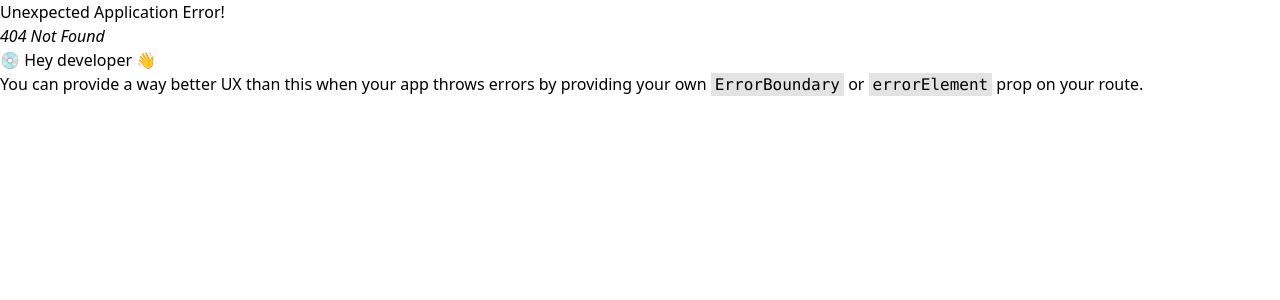
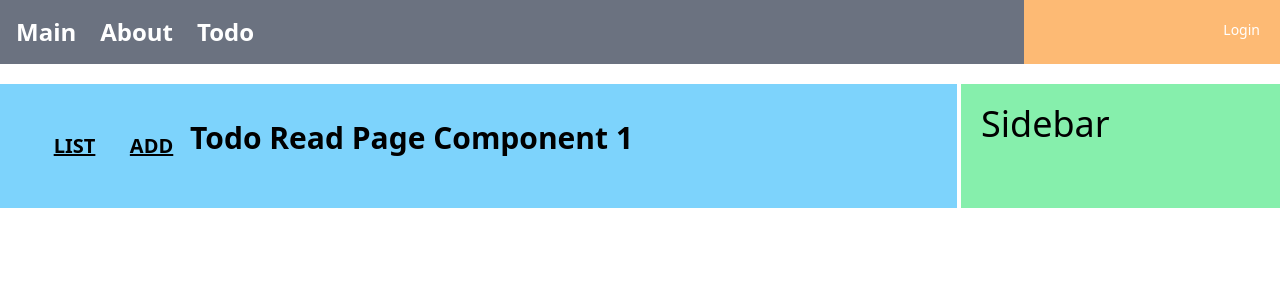
Before and after one commit to shekdns/react-springboot, a React (Create React App) app: page /todo/read/1 in a window 1280 px wide. Before the commit this address had no page. Shown: the top 300 px of the page. Built offline with nearby package versions, Linux system fonts and the light colour scheme.

Commit message:
2024/09/05 useParam study

```diff
--- /dev/null
+++ b/src/pages/todo/ListPage.js
@@ -0,0 +1,13 @@
+import React from 'react';
+
+const ListPage = () => {
+  return (
+    <div className='p-4 w-full bg-white'>
+      <div className='text-3xl font-extrabold'>
+        Todo List Page Component
+      </div>
+    </div>
+  );
+};
+
+export default ListPage;
--- /dev/null
+++ b/src/pages/todo/ReadPage.js
@@ -0,0 +1,15 @@
+import React from 'react';
+import { useParams } from 'react-router-dom';
+
+const ReadPage = () => {
+  const {tno} = useParams();
+
+  return (
+    <div className='text-3xl font-extrabold'>
+      Todo Read Page Component {tno}
+    </div>
+  );
+};
+
+
+export default ReadPage;
--- a/src/router/root.js
+++ b/src/router/root.js
@@ -1,5 +1,6 @@
 import { createBrowserRouter } from "react-router-dom";
 import { Suspense, lazy } from "react"; //필요한 순간까지 컴포넌트를 메모리상으로 올리지 않도록 지연로딩을 위해서 사용
+import todoRouter from "./todoRouter";
 
 const Loading = <div>Loading...</div>
 const Main    = lazy( () => import( "../pages/MainPage" ) )
@@ -8,6 +9,8 @@
 
 //const { createBrowserRouter } = require( "react-router-dom" );
 const TodoIndex = lazy( () => import( "../pages/todo/IndexPage" ) )
+
+//const TodoList = lazy( () => import( "../pages/todo/ListPage" ) )
 
 const root = createBrowserRouter([
   {
@@ -20,7 +23,8 @@
   },
   {
     path: "todo",
-    element : <Suspense fallback={Loading}><TodoIndex/></Suspense>
+    element : <Suspense fallback={Loading}><TodoIndex/></Suspense>,
+    children: todoRouter()
   },
 ])
 
--- /dev/null
+++ b/src/router/todoRouter.js
@@ -0,0 +1,26 @@
+import React from 'react';
+import { Suspense, lazy } from 'react';
+import { Navigate } from 'react-router-dom';
+
+const Loading  = <div>Loading....</div>
+const TodoList = lazy( () => import( "../pages/todo/ListPage" ) )
+const TodoRead = lazy( () => import( "../pages/todo/ReadPage" ) )
+
+const todoRouter = () => {
+  return [
+    {
+      path: "list",
+      element: <Suspense fallback={Loading}><TodoList/></Suspense>
+    },
+    {
+      path: "",
+      element: <Navigate replace to="list"/>
+    },
+    {
+      path: "read/:tno",
+      element: <Suspense fallback={Loading}><TodoRead/></Suspense>
+    }
+  ]
+};
+
+export default todoRouter;
```
